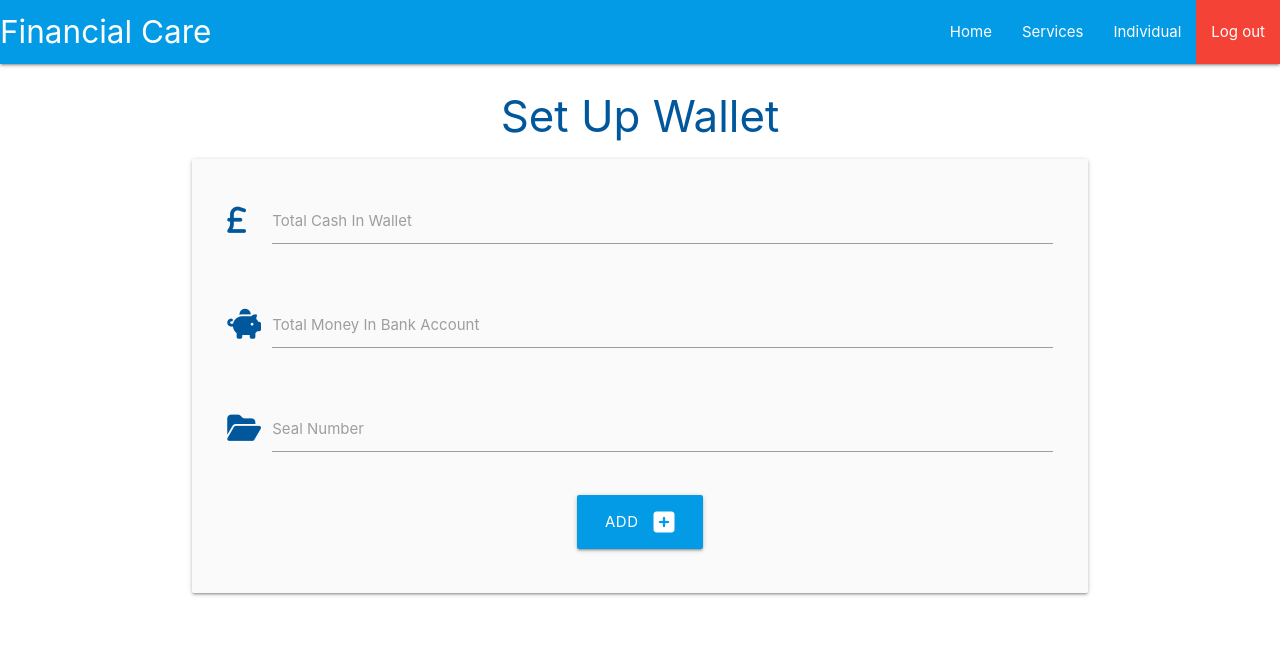
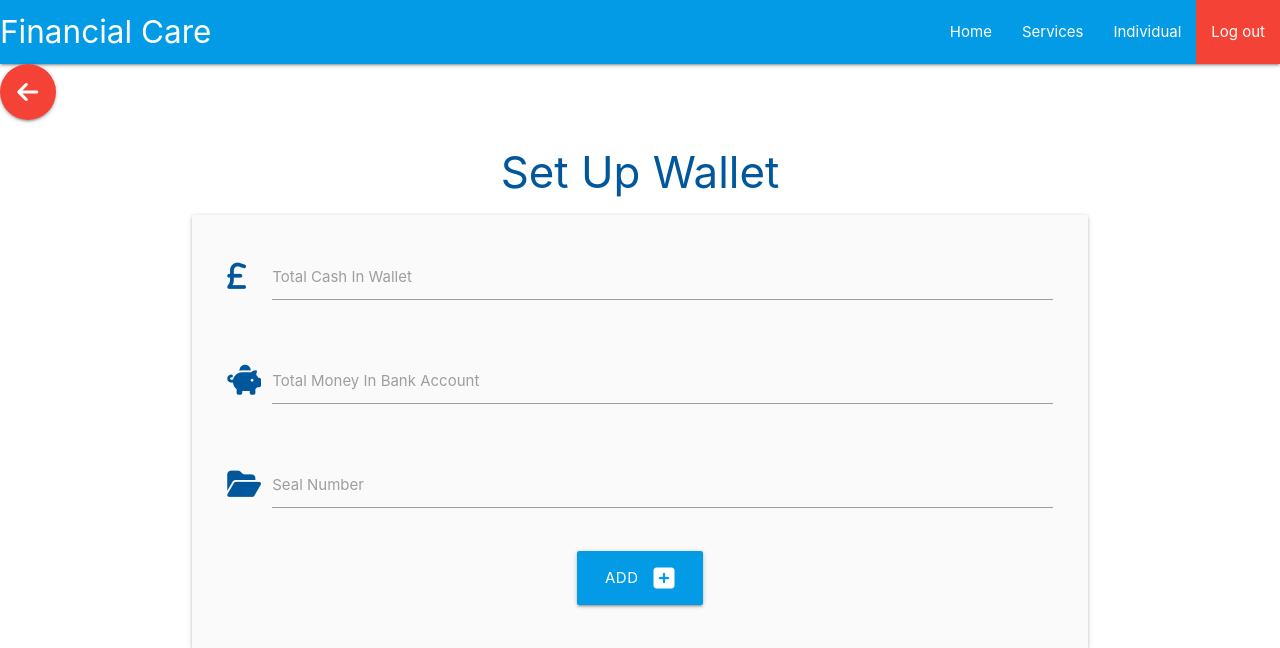
Before and after one commit to EthanTrout/financial-care, a Flask app: page /set_up_wallet/1 in a window 1280 px wide. Shown: the top 648 px of the page. Run offline with Flask 3, Linux system fonts and the light colour scheme; the visitor is signed in with stand-in values (Sample User, id 1); tables that the repository leaves empty hold one stand-in row (values such as "Sample post"); some libraries are stand-ins or nearby versions.

Commit message:
Feat: added context processor to set previous_url from request to global jinja variable, created back buttons for all routes that need one

```diff
--- a/financialcare/routes.py
+++ b/financialcare/routes.py
@@ -36,6 +36,14 @@ def floatformat(value, decimal_places=2):
         return f"{value:.{decimal_places}f}"
     return value
 
+# Utility processor for jinja2 to Previous Url on all routes
+@app.context_processor
+def utility_processor():
+    def get_previous_url(default='services'):
+        return request.referrer or url_for(default)
+    return dict(get_previous_url=get_previous_url)
+
+
 # Login logout routes
 @app.route("/",methods=["GET", "POST"])
 def login():
@@ -48,6 +56,8 @@ def login():
         if staff and staff.check_password(password):
             session["user"] = staff.id
             session["user_access"] = staff.access
+            if 'all_receipts' not in session:
+                session['all_receipts'] = []
             return redirect(url_for("services"))
     if "user" in session:
         return redirect(url_for("services"))
@@ -242,7 +252,7 @@ def service_users():
         return render_template("service_users.html",service_users=service_users)
 
 
-@app.route("/individual<int:service_id>")
+@app.route("/individual/<int:service_id>")
 @login_required(allowed_roles=["manager", "it","support"])
 def service_users_in_service(service_id):
     service_users = ServiceUser.query.filter_by(service_id=service_id).all()
@@ -299,7 +309,7 @@ def open_wallet(service_user_id):
     if last_wallet_entry is None:
         return redirect(url_for("set_up_wallet",service_user_id=service_user_id))
 
-    if last_wallet_entry.cash_out > 0 or last_wallet_entry.bank_card_removed == True:
+    if last_wallet_entry.cash_out > 0 or last_wallet_entry.bank_card_removed == True or not session.get('all_receipts'):
         return redirect(url_for("close_wallet",service_user_id=service_user_id,last_wallet_id=last_wallet_entry.id,outstanding_money=last_wallet_entry.cash_out))
 
     if request.method == "POST":
@@ -395,8 +405,6 @@ def close_wallet(service_user_id,last_wallet_id,outstanding_money):
 @app.route("/close_wallet_add_cash/<int:service_user_id>/<int:last_wallet_id>/<float:outstanding_money>",methods=["GET","POST"])
 @login_required(allowed_roles=["manager", "it","support"])
 def close_wallet_add_cash(service_user_id,last_wallet_id,outstanding_money):
-    # Clear session of reciepts
-    session['all_receipts'] = []
 
     service_user = ServiceUser.query.get_or_404(service_user_id)
     last_wallet_entry = WalletEntry.query.filter_by(id=last_wallet_id).first()
@@ -425,6 +433,8 @@ def close_wallet_add_cash(service_user_id,last_wallet_id,outstanding_money):
             )
             db.session.add(wallet_entry)
             db.session.commit()
+            # Clear session of reciepts
+            session['all_receipts'] = []
             if last_wallet_entry.bank_card_removed:
                 return redirect(url_for("close_wallet_banking",service_user_id=service_user_id))
             return redirect(url_for("service_users_in_service",service_id = service_user.service_id))
--- a/financialcare/templates/add_service.html
+++ b/financialcare/templates/add_service.html
@@ -1,4 +1,8 @@
 {% extends "base.html" %}
+
+{% block url %}
+<a a href="{{ get_previous_url() }}" class="btn-floating btn-large waves-effect waves-light red"><i class="fa-solid fa-arrow-left"></i></a>
+{% endblock %}
 {% block content %}
 
 <h3 class="light-blue-text text-darken-4 center-align">Add service</h3>
--- a/financialcare/templates/add_service_user.html
+++ b/financialcare/templates/add_service_user.html
@@ -1,4 +1,9 @@
 {% extends "base.html" %}
+
+{% block url %}
+<a a href="{{ get_previous_url() }}" class="btn-floating btn-large waves-effect waves-light red"><i class="fa-solid fa-arrow-left"></i></a>
+{% endblock %}
+
 {% block content %}
 
 <h3 class="light-blue-text text-darken-4 center-align">Add Indivdual</h3>
--- a/financialcare/templates/base.html
+++ b/financialcare/templates/base.html
@@ -36,6 +36,8 @@
                 <li><a href="">Individual</a></li>
                 <li><a href="">Staff</a></li>
           </ul>
+          {% block url %}
+          {% endblock %}
     </header>
 
     <main class="container">
--- a/financialcare/templates/check_seal.html
+++ b/financialcare/templates/check_seal.html
@@ -1,4 +1,9 @@
 {% extends "base.html" %}
+
+{% block url %}
+<a a href="{{ get_previous_url() }}" class="btn-floating btn-large waves-effect waves-light red"><i class="fa-solid fa-arrow-left"></i></a>
+{% endblock %}
+
 {% block content %}
 
 <h3 class="light-blue-text text-darken-4 center-align">Check The Seal Number</h3>
--- a/financialcare/templates/edit_service.html
+++ b/financialcare/templates/edit_service.html
@@ -1,4 +1,9 @@
 {% extends "base.html" %}
+
+{% block url %}
+<a a href="{{ get_previous_url() }}" class="btn-floating btn-large waves-effect waves-light red"><i class="fa-solid fa-arrow-left"></i></a>
+{% endblock %}
+
 {% block content %}
 
 <h3 class="light-blue-text text-darken-4 center-align">Edit service</h3>
--- a/financialcare/templates/edit_service_staff.html
+++ b/financialcare/templates/edit_service_staff.html
@@ -1,4 +1,9 @@
 {% extends "base.html" %}
+
+{% block url %}
+<a a href="{{ get_previous_url() }}" class="btn-floating btn-large waves-effect waves-light red"><i class="fa-solid fa-arrow-left"></i></a>
+{% endblock %}
+
 {% block content %}
 
 <h3 class="light-blue-text text-darken-4 center-align">Add Staff To Service</h3>
--- a/financialcare/templates/edit_service_user.html
+++ b/financialcare/templates/edit_service_user.html
@@ -1,4 +1,9 @@
 {% extends "base.html" %}
+
+{% block url %}
+<a a href="{{ get_previous_url() }}" class="btn-floating btn-large waves-effect waves-light red"><i class="fa-solid fa-arrow-left"></i></a>
+{% endblock %}
+
 {% block content %}
 
 <h3 class="light-blue-text text-darken-4 center-align">Edit Indivdual</h3>
--- a/financialcare/templates/edit_user.html
+++ b/financialcare/templates/edit_user.html
@@ -1,4 +1,9 @@
 {% extends "base.html" %}
+
+{% block url %}
+<a a href="{{ get_previous_url() }}" class="btn-floating btn-large waves-effect waves-light red"><i class="fa-solid fa-arrow-left"></i></a>
+{% endblock %}
+
 {% block content %}
 
 <h3 class="light-blue-text text-darken-4 center-align">Edit User</h3>
--- a/financialcare/templates/edit_user_password.html
+++ b/financialcare/templates/edit_user_password.html
@@ -1,4 +1,9 @@
 {% extends "base.html" %}
+
+{% block url %}
+<a a href="{{ get_previous_url() }}" class="btn-floating btn-large waves-effect waves-light red"><i class="fa-solid fa-arrow-left"></i></a>
+{% endblock %}
+
 {% block content %}
 
 <h3 class="light-blue-text text-darken-4 center-align">Edit User</h3>
--- a/financialcare/templates/open_wallet.html
+++ b/financialcare/templates/open_wallet.html
@@ -1,4 +1,9 @@
 {% extends "base.html" %}
+
+{% block url %}
+<a a href="{{ get_previous_url() }}" class="btn-floating btn-large waves-effect waves-light red"><i class="fa-solid fa-arrow-left"></i></a>
+{% endblock %}
+
 {% block content %}
 
 <h3 class="light-blue-text text-darken-4 center-align">Take Cash Out</h3>
--- a/financialcare/templates/service_users.html
+++ b/financialcare/templates/service_users.html
@@ -1,4 +1,9 @@
 {% extends "base.html" %}
+
+{% block url %}
+<a a href="{{ url_for('services') }}" class="btn-floating btn-large waves-effect waves-light red"><i class="fa-solid fa-arrow-left"></i></a>
+{% endblock %}
+
 {% block content %}
 
 <h3 class="light-blue-text text-darken-4 center-align">Individuals</h3>
--- a/financialcare/templates/set_up_wallet.html
+++ b/financialcare/templates/set_up_wallet.html
@@ -1,4 +1,9 @@
 {% extends "base.html" %}
+
+{% block url %}
+<a a href="{{ get_previous_url() }}" class="btn-floating btn-large waves-effect waves-light red"><i class="fa-solid fa-arrow-left"></i></a>
+{% endblock %}
+
 {% block content %}
 
 <h3 class="light-blue-text text-darken-4 center-align">Set Up Wallet</h3>
@@ -20,7 +25,7 @@
         <div class="row">
             <div class="input-field col s12">
                 <i class="fa-solid fa-piggy-bank prefix light-blue-text text-darken-4"></i>
-                <input id="bank_amount" name="bank_amount" type="number" min="0" step="any" class="validate" >
+                <input id="bank_amount" name="bank_amount" type="number" min="0" step="0.01" class="validate" >
                 <label for="bank_amount">Total Money In Bank Account</label>
             </div>
         </div>
@@ -37,7 +42,7 @@
         <!-- submit button -->
         <div class="row">
             <div class="col s12 center-align">
-                <button type="submit" class="btn-large light-blue darken-1" onclick="updateNavAlert('New wallet has been set up', 'green')">
+                <button type="submit" class="btn-large light-blue darken-1">
                     Add <i class="fas fa-plus-square right"></i>
                 </button>
             </div>
--- a/financialcare/templates/users.html
+++ b/financialcare/templates/users.html
@@ -1,4 +1,9 @@
 {% extends "base.html" %}
+
+{% block url %}
+<a a href="{{ get_previous_url() }}" class="btn-floating btn-large waves-effect waves-light red"><i class="fa-solid fa-arrow-left"></i></a>
+{% endblock %}
+
 {% block content %}
 
 <h3 class="light-blue-text text-darken-4 center-align">Users</h3>
--- a/financialcare/templates/view_wallet.html
+++ b/financialcare/templates/view_wallet.html
@@ -1,4 +1,9 @@
 {% extends "base.html" %}
+
+{% block url %}
+<a a href="{{ get_previous_url() }}" class="btn-floating btn-large waves-effect waves-light red"><i class="fa-solid fa-arrow-left"></i></a>
+{% endblock %}
+
 {% block content %}
 
 <h3 class="light-blue-text text-darken-4 center-align">View Wallet</h3>
```
